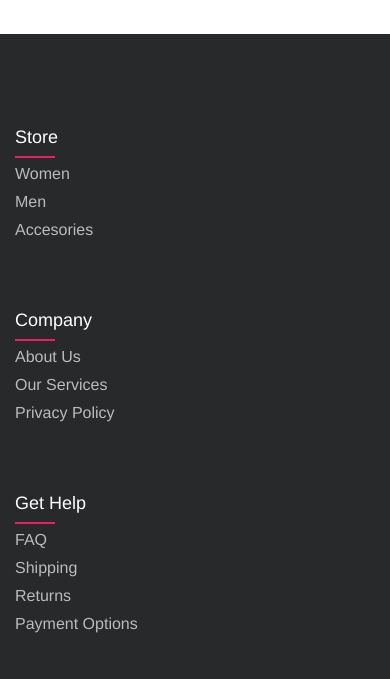
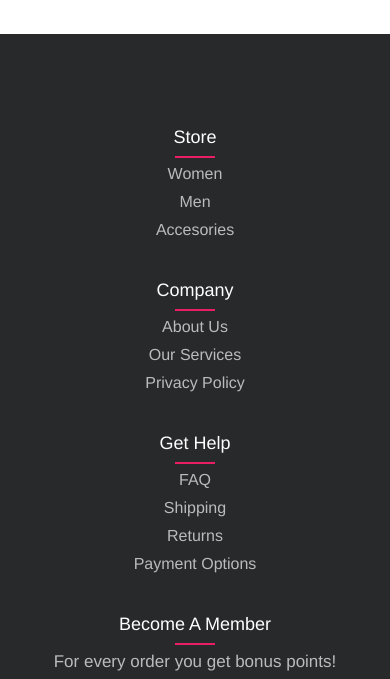
Before and after one commit to MariaDoina/ProiectTW, a plain HTML site: page index.html in a window 390 px wide. Shown: the part 1879-2558 px from the top of the page. Drawn offline with nearby package versions, Linux system fonts and the light colour scheme.

Commit message:
Update about.css

```diff
--- a/about.css
+++ b/about.css
@@ -93,15 +93,25 @@
   padding-left: 10px;
 }
 
-@media (max-width: 767px) {
+@media (max-width: 766px) {
   .box-col {
-    width: 50%;
-    margin-bottom: 30px;
+    width: 100%;
+    margin: 0 auto;
+    text-align: center;
+  }
+
+  .box-col h4 {
+    position: relative; /* Setăm poziționarea relativă pentru a referenția pseudoelementul */
+  }
+
+  .box-col h4:before {
+    position: absolute;
+    left: 50%;
+    transform: translateX(-50%); /* Centrare pe orizontală */
+    bottom: -10px;
+    background-color: #e91e63;
+    height: 2px;
+    box-sizing: border-box;
+    width: 40px;
   }
 }
-
-@media (max-width: 574px) {
-  .box-col {
-    width: 100%;
-  }
-}
```
